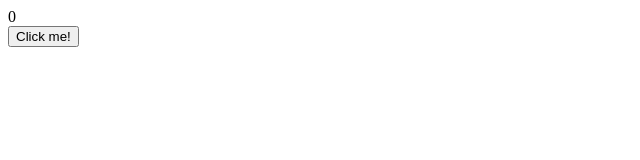
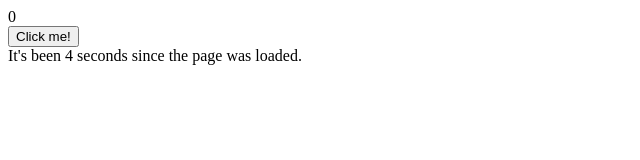
Before and after one commit to Avalander/learnmearxjs, a website built with webpack: page src/hello-world/index.html in a window 1280 px wide. Shown: the whole page, without its empty margins (0-640 px from the left). Built offline with nearby package versions, Linux system fonts and the light colour scheme.

Commit message:
Add timer to hello-world.

```diff
--- a/src/hello-world/hello-world.js
+++ b/src/hello-world/hello-world.js
@@ -1,9 +1,10 @@
-import { fromEvent } from 'rxjs'
+import { fromEvent, interval } from 'rxjs'
 import { map, scan } from 'rxjs/operators'
 
 
 const button = document.querySelector('#click')
 const counter = document.querySelector('#counter')
+const elapsed_time = document.querySelector('#time')
 
 fromEvent(button, 'click')
 	.pipe(
@@ -15,3 +16,6 @@ fromEvent(button, 'click')
 		}),
 	)
 	.subscribe(count => counter.innerHTML = count)
+
+interval(1000)
+	.subscribe(t => elapsed_time.innerHTML = t)
--- a/src/hello-world/index.html
+++ b/src/hello-world/index.html
@@ -9,5 +9,7 @@
 <body>
 	<div id="counter">0</div>
 	<button id="click">Click me!</button>
+
+	<div>It's been <span id="time">0</span> seconds since the page was loaded.</div>
 </body>
 </html>
```
